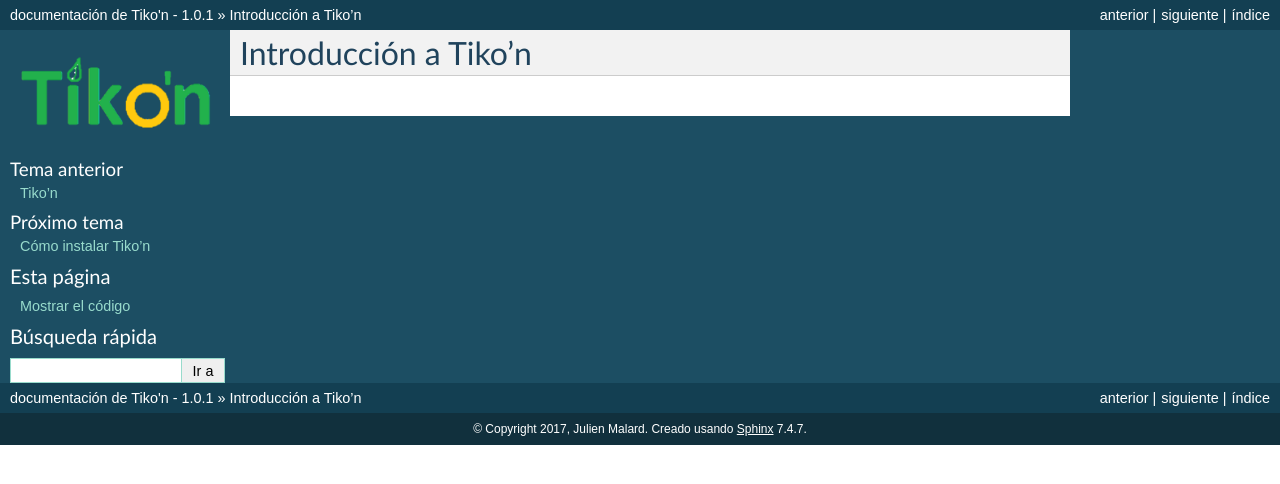
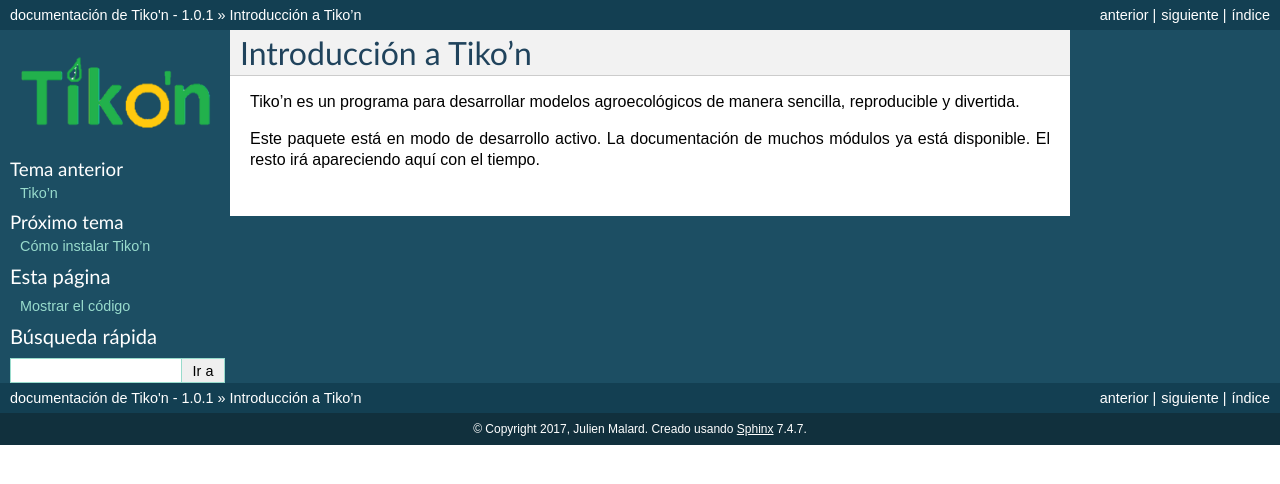
Before and after one commit to julienmalard/Tikon, a Sphinx documentation site: the page built from docs/source/intro.rst, in a window 1280 px wide. Shown: the top 484 px of the page. Built offline with Sphinx 7.4.7, drawn with Linux system fonts in a browser that asks for light colours.

Commit message:
Más trabajo.

```diff
--- a/docs/source/intro.rst
+++ b/docs/source/intro.rst
@@ -1,2 +1,7 @@
 Introducción a Tiko'n
 =====================
+
+Tiko'n es un programa para desarrollar modelos agroecológicos de manera sencilla, reproducible y divertida.
+
+Este paquete está en modo de desarrollo activo. La documentación de muchos módulos ya está disponible. El resto irá
+apareciendo aquí con el tiempo.
```
Also changed, not shown: 1 other file.
